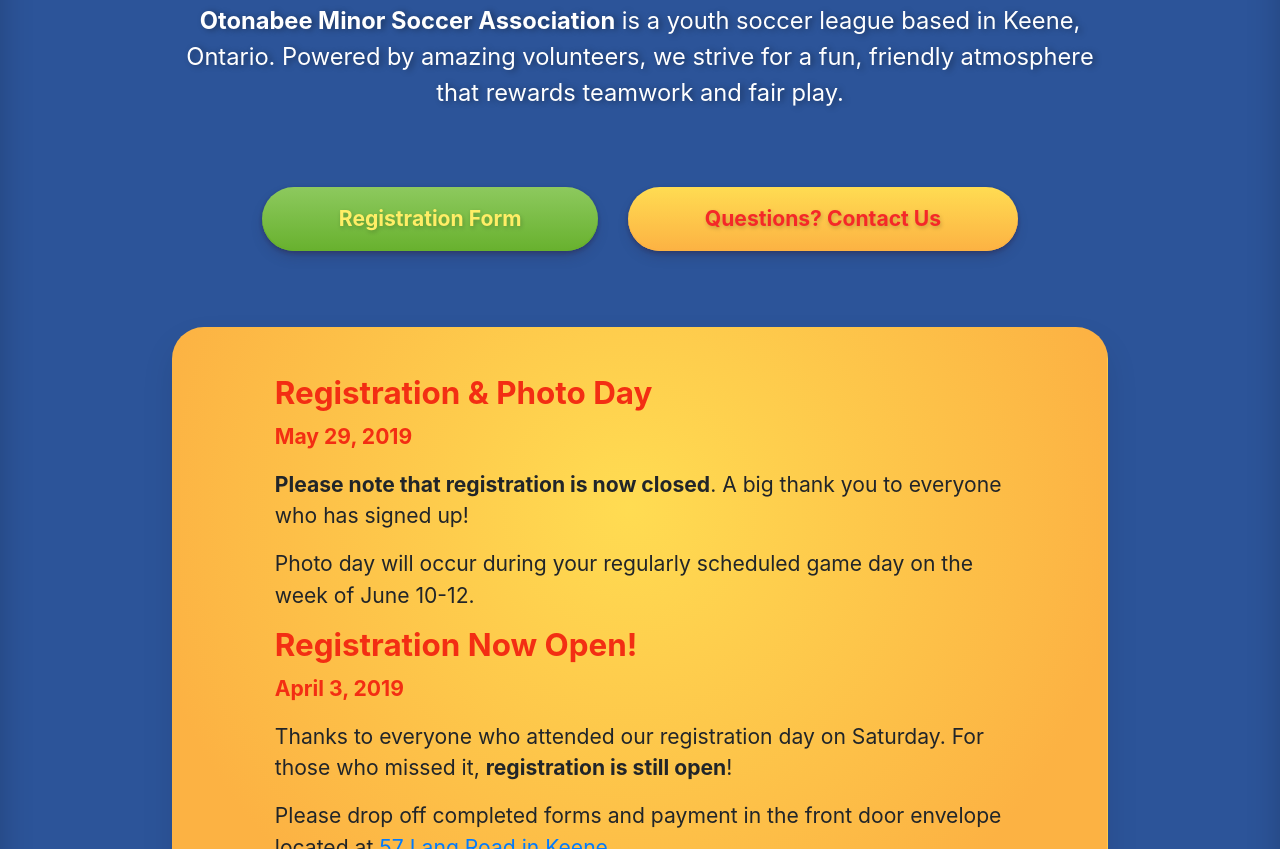
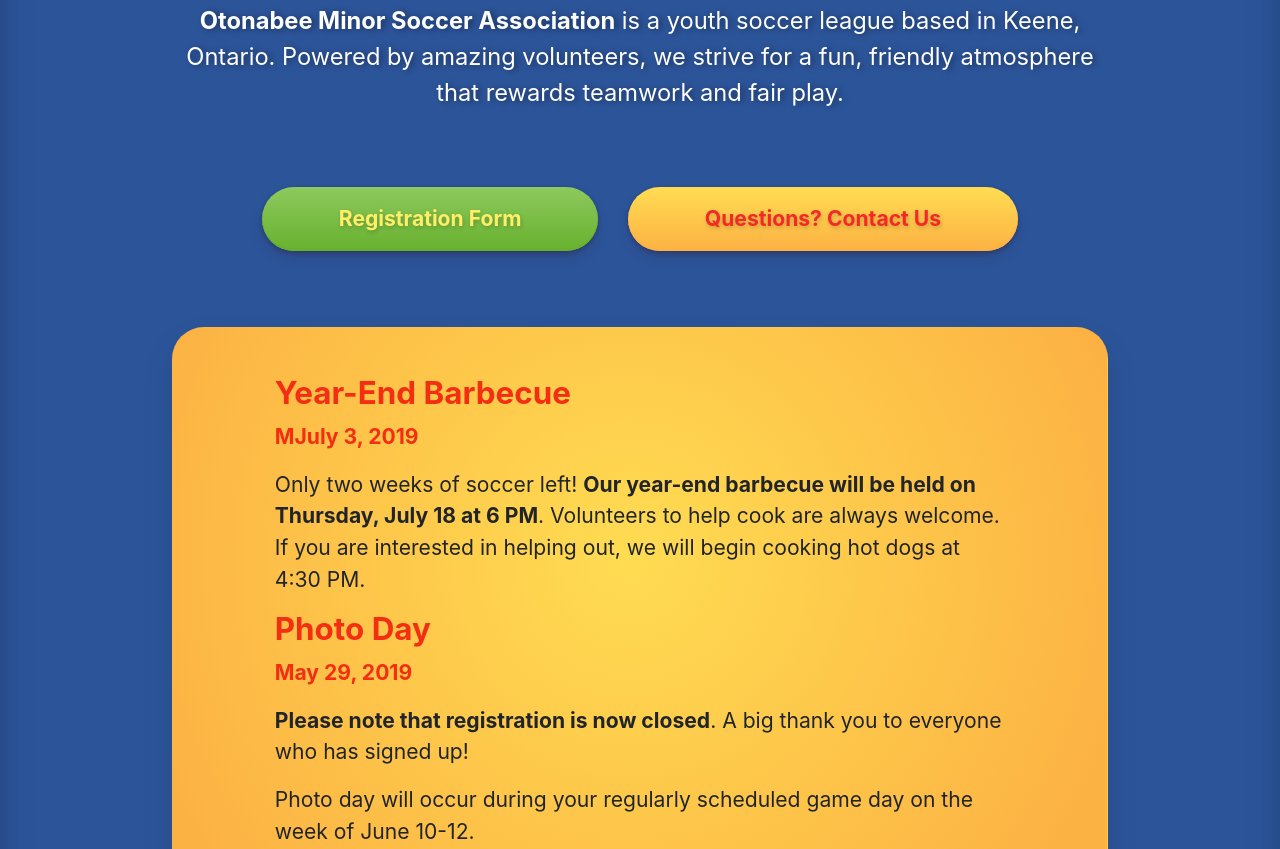
Before and after one commit to otonabeesoccer/omsa-new, a plain HTML site: page index.html in a window 1280 px wide. Shown: the part 393-1242 px from the top of the page. Drawn offline with Linux system fonts and the light colour scheme.

Commit message:
added news post

```diff
--- a/index.html
+++ b/index.html
@@ -57,7 +57,12 @@
       <div class="row page-section news">
         <div class="container">
           <div class="row">
-            <h2 class="headline">Registration & Photo Day</h2>
+            <h2 class="headline">Year-End Barbecue</h2>
+            <p><strong class="date">MJuly 3, 2019</strong></p>
+            <p>
+              Only two weeks of soccer left! <strong>Our year-end barbecue will be held on Thursday, July 18 at 6 PM</strong>. Volunteers to help cook are always welcome. If you are interested in helping out, we will begin cooking hot dogs at 4:30 PM.
+            </p><br>
+            <h2 class="headline">Photo Day</h2>
             <p><strong class="date">May 29, 2019</strong></p>
             <p>
               <strong>Please note that registration is now closed</strong>. A big thank you to everyone who has signed up!
--- a/styles.css
+++ b/styles.css
@@ -8,7 +8,7 @@ body {
   font-size: calc(10px + .25vw);
 
   background-image: url(bg-grass.png), radial-gradient(circle closest-corner at 48% 112%, #3e97e6, #2c5499), linear-gradient(180deg, #3470b9, #3470b9);
-  background-position: 90% 110%, 0px 0px, 0px 0px;
+  background-position: 90% 100%, 0px 0px, 0px 0px;
   /* background-size: 500px, auto, auto; */
   /* background-repeat: no-repeat, repeat, repeat; */
   background-repeat: repeat-x, repeat, repeat;
```
